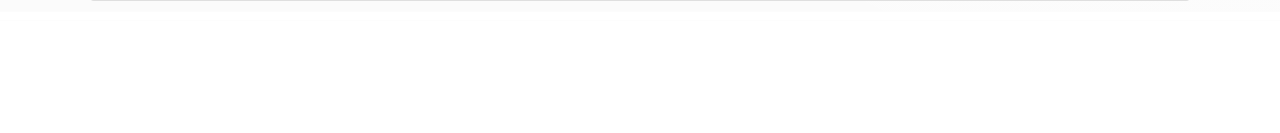
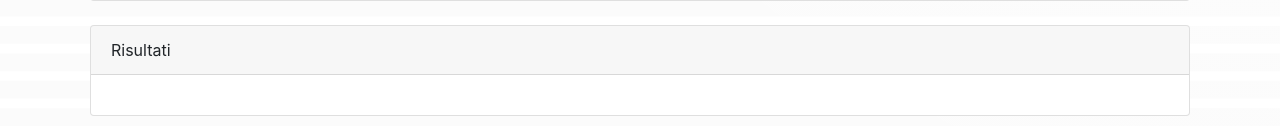
Before and after one commit to voidthevillain/geoapp_pozzi_disperdenti, a plain HTML site: page src/index.html in a window 1280 px wide. Shown: the part 1458-1591 px from the top of the page. Before the commit the page ends 1479 px from the top, so only its background shows below. Drawn offline with nearby package versions, Linux system fonts and the light colour scheme.

Commit message:
add output card

```diff
--- a/src/index.html
+++ b/src/index.html
@@ -200,6 +200,13 @@
         </div>
       </div>
       <!-- #endregion -->
+
+      <!-- #region output card -->
+      <div class="card card-output mt-4">
+        <div class="card-header card-header-output">Risultati</div>
+        <div class="card-body card-body-output"></div>
+      </div>
+      <!-- #endregion -->
     </div>
     <!-- #endregion -->
   </div>
```
